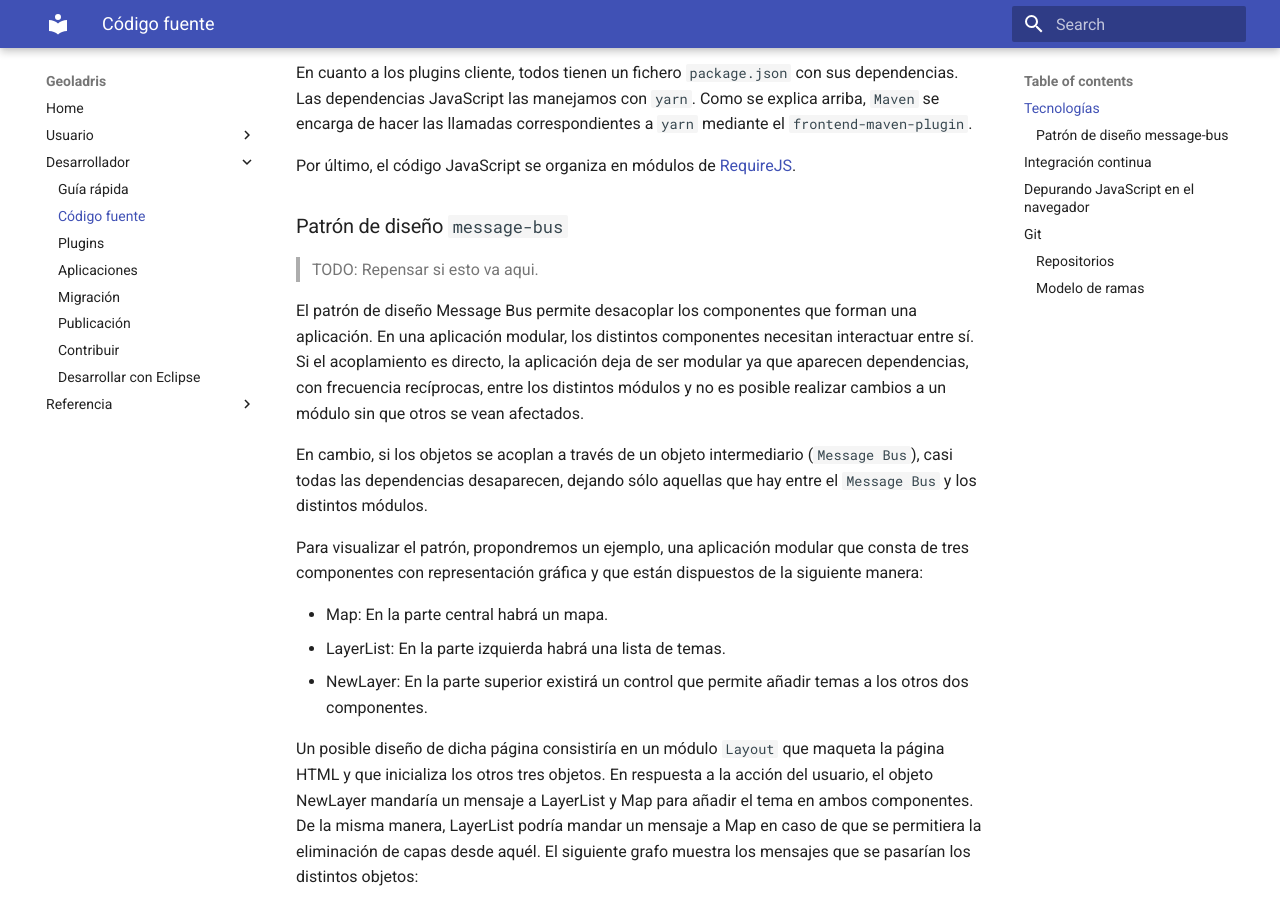
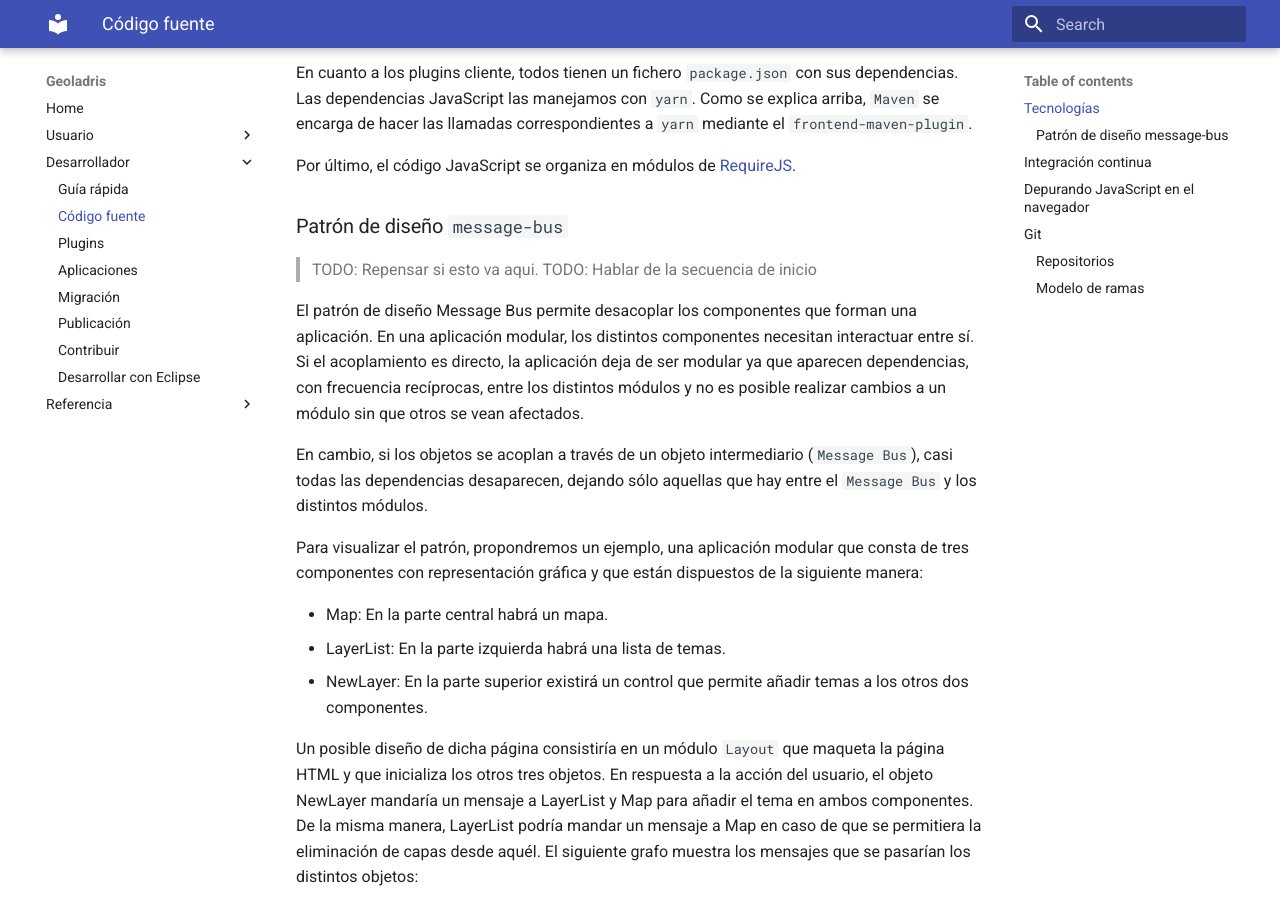
Before and after one commit to geoladris/doc, an MkDocs documentation site: the page built from docs/dev/source_code.md, in a window 1280 px wide and 900 px high, scrolled down 356 px. Built offline with MkDocs 1.6.1 and Material for MkDocs 9.7.7, drawn with Linux system fonts in a browser that asks for light colours; old or Windows-style settings are respelled for this version of MkDocs.

Commit message:
Doc secuencia de inicio

```diff
--- a/docs/dev/source_code.md
+++ b/docs/dev/source_code.md
@@ -11,6 +11,7 @@ Por último, el código JavaScript se organiza en módulos de [RequireJS](http:/
 ### Patrón de diseño `message-bus`
 
 > TODO: Repensar si esto va aqui.
+> TODO: Hablar de la secuencia de inicio
 
 El patrón de diseño Message Bus permite desacoplar los componentes que forman una aplicación. En una aplicación modular, los distintos componentes necesitan interactuar entre sí. Si el acoplamiento es directo, la aplicación deja de ser modular ya que aparecen dependencias, con frecuencia recíprocas, entre los distintos módulos y no es posible realizar cambios a un módulo sin que otros se vean afectados.
 
```
